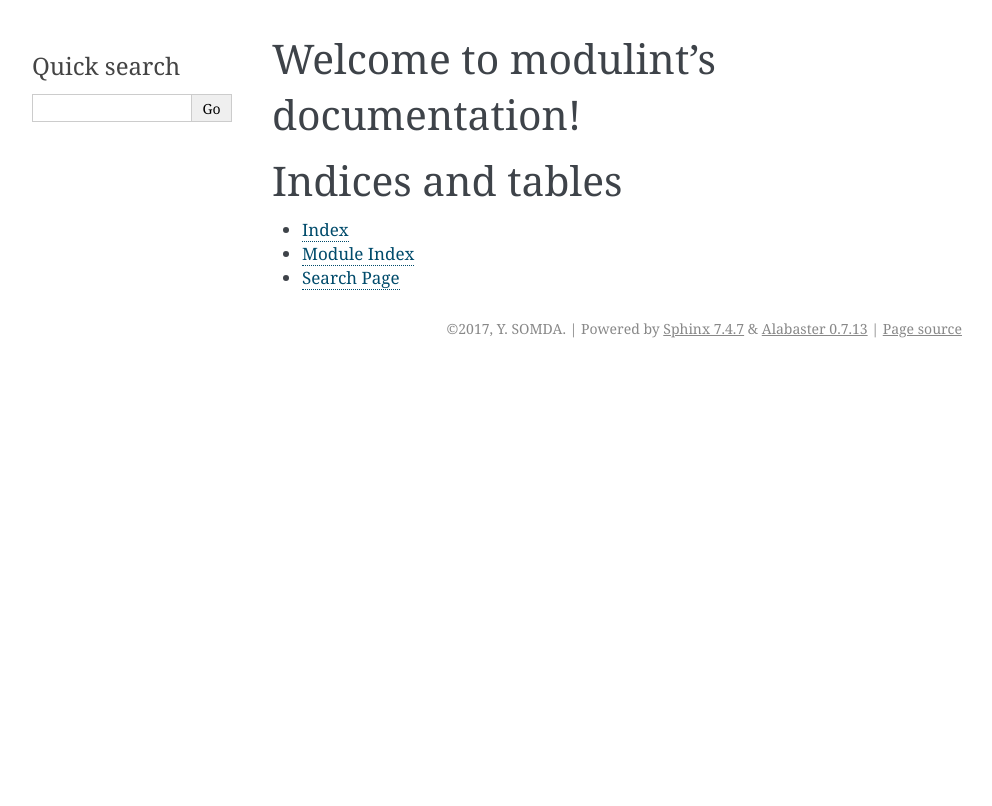
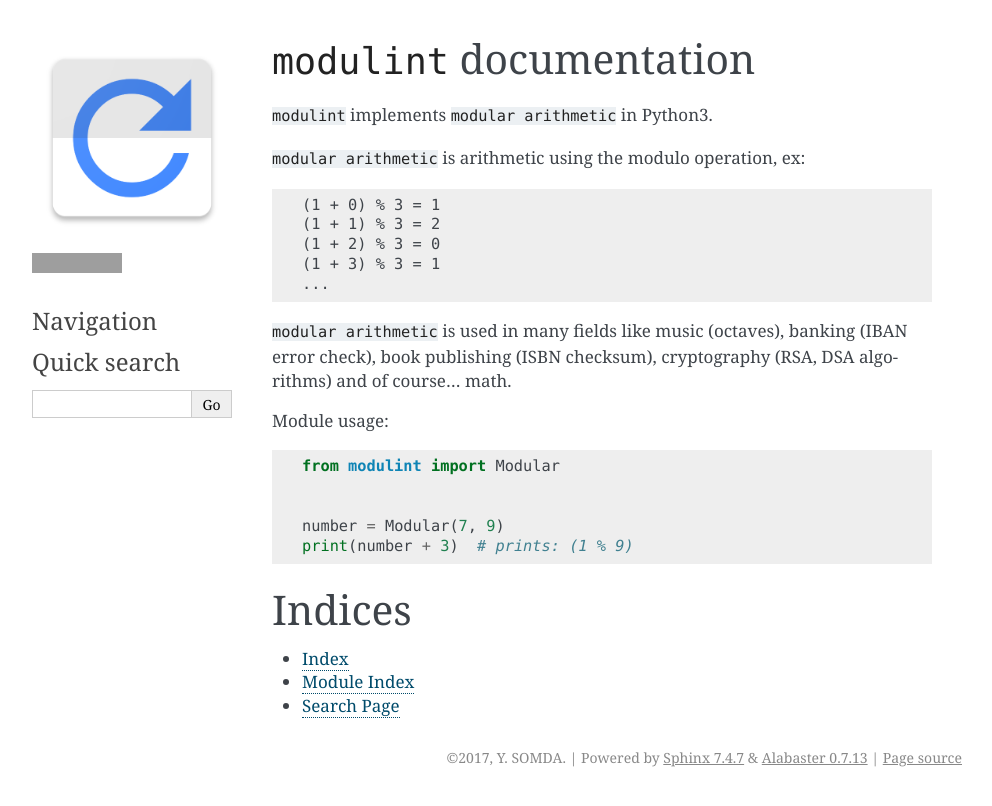
Before and after one commit to yoeo/mod, a Sphinx documentation site: the page built from docs/index.rst, in a window 1280 px wide. Shown: the top 806 px of the page, without its empty margins (148-1140 px from the left). Built offline with Sphinx 7.4.7, drawn with Linux system fonts in a browser that asks for light colours; grey boxes are pictures that could not be loaded.

Commit message:
Add more documentation

```diff
--- a/docs/conf.py
+++ b/docs/conf.py
@@ -90,7 +90,11 @@ html_theme = 'alabaster'
 # further.  For a list of options available for each theme, see the
 # documentation.
 #
-# html_theme_options = {}
+html_theme_options = {
+    'logo': 'images/modulint.png',
+    'github_user': 'yoeo',
+    'github_repo': 'modulint',
+}
 
 # Add any paths that contain custom static files (such as style sheets) here,
 # relative to this directory. They are copied after the builtin static files,
@@ -104,8 +108,11 @@ html_static_path = ['_static']
 # refs: http://alabaster.readthedocs.io/en/latest/installation.html#sidebars
 html_sidebars = {
     '**': [
-        'relations.html',  # needs 'show_related': True theme option to display
+        'about.html',
+        'navigation.html',
+        'relations.html',
         'searchbox.html',
+        'donate.html',
     ]
 }
 
--- a/docs/index.rst
+++ b/docs/index.rst
@@ -1,19 +1,39 @@
-.. modulint documentation master file, created by
-   sphinx-quickstart on Mon Oct 30 01:15:08 2017.
-   You can adapt this file completely to your liking, but it should at least
-   contain the root `toctree` directive.
+``modulint`` documentation
+==========================
 
-Welcome to modulint's documentation!
-====================================
+``modulint`` implements ``modular arithmetic`` in Python3.
+
+``modular arithmetic`` is arithmetic using the modulo operation, ex:
+
+.. code-block:: text
+
+  (1 + 0) % 3 = 1
+  (1 + 1) % 3 = 2
+  (1 + 2) % 3 = 0
+  (1 + 3) % 3 = 1
+  ...
+
+``modular arithmetic`` is used in many fields like music (octaves),
+banking (IBAN error check), book publishing (ISBN checksum),
+cryptography (RSA, DSA algorithms)
+and of course... math.
+
+Module usage:
+
+.. code-block:: python
+
+  from modulint import Modular
+
+
+  number = Modular(7, 9)
+  print(number + 3)  # prints: (1 % 9)
 
 .. toctree::
    :maxdepth: 2
    :caption: Contents:
 
-
-
-Indices and tables
-==================
+Indices
+=======
 
 * :ref:`genindex`
 * :ref:`modindex`
```
Also changed, not shown: README.md (+16 -3 lines), docs/_static/images/modulint.png (added), 1 other file.
